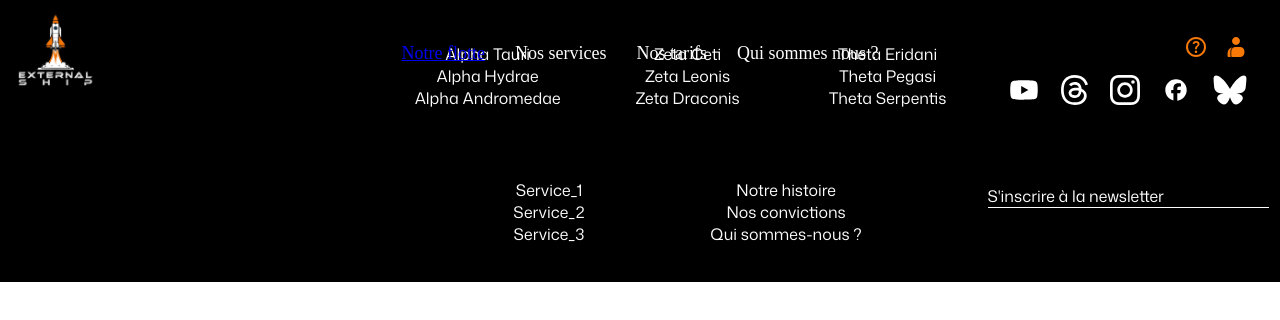
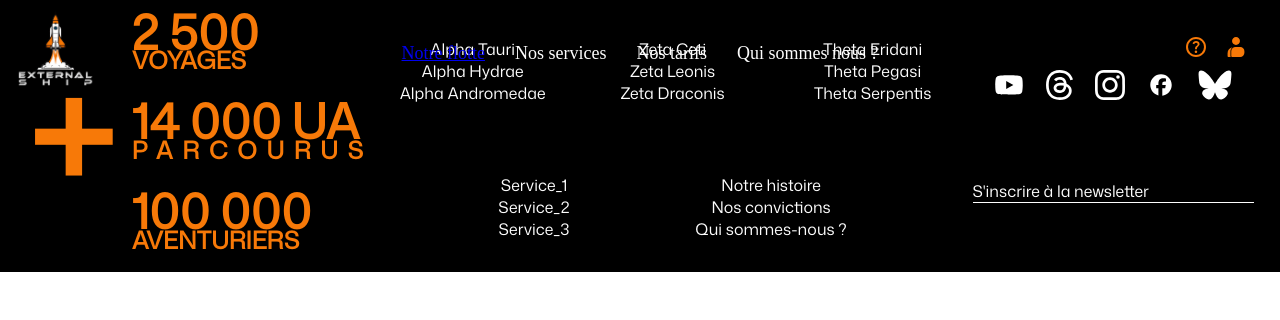
Before and after one commit to wildcodeschool-2025-03/js-lyon-2025-03-p3, a React (Vite) app in the folder client/: page / in a window 1280 px wide. Shown: the top 320 px of the page. Built offline with nearby package versions, Linux system fonts and the light colour scheme; no server answers.

Commit message:
fixed the gap in ShipDetails, due to the footers dimensions

```diff
--- a/client/src/components/Footer.css
+++ b/client/src/components/Footer.css
@@ -6,7 +6,8 @@
   color: #fdfdfd;
 }
 .plus {
-  font-size: 200px;
+  color: var(--color-secondary);
+  font-size: 150px;
   font-weight: 900;
 }
 .informations {
@@ -34,10 +35,12 @@
   line-height: 1.8rem;
 }
 .numbers {
+  color: var(--color-secondary);
   font-size: 48px;
   font-weight: 900;
 }
 .informationsSub {
+  color: var(--color-secondary);
   font-size: 24px;
   font-weight: 900;
 }
```
